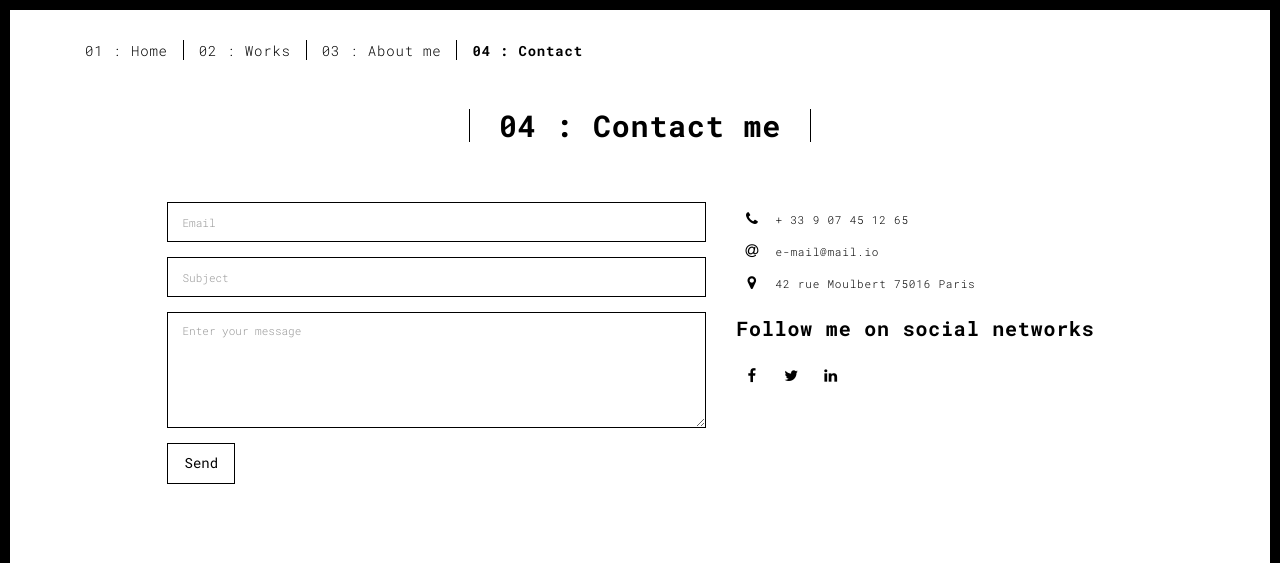
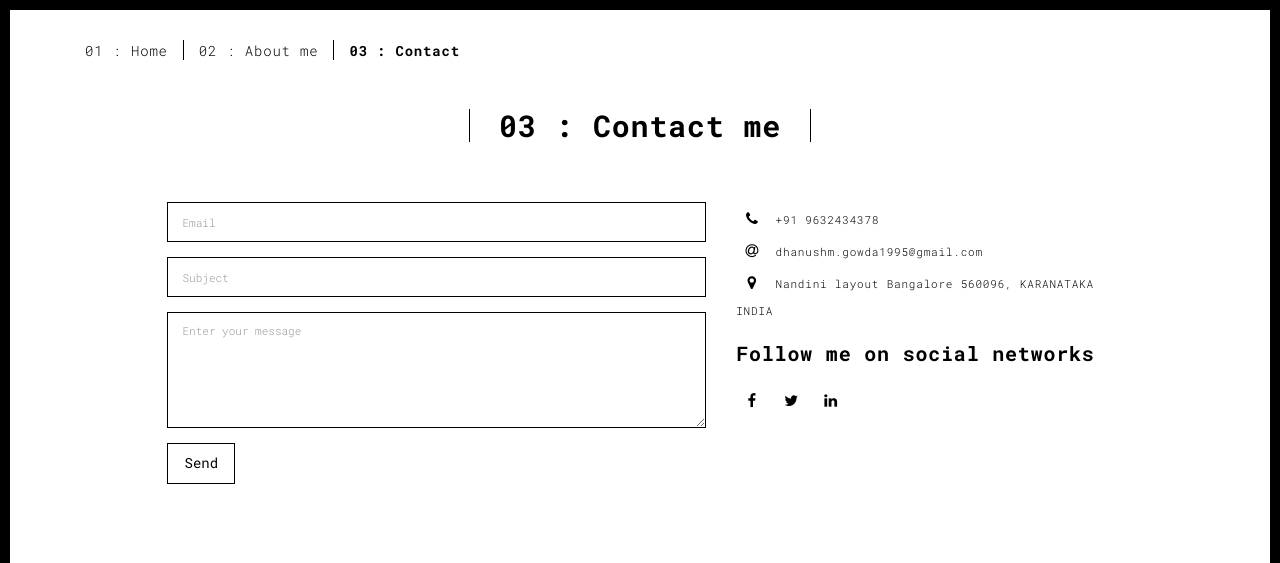
Before and after one commit to dhanushm1995/first-web, a Flask app: page /contact.html in a window 1280 px wide. Shown: the top 563 px of the page. Run offline with Flask 2, Linux system fonts and the light colour scheme; some libraries are stand-ins or nearby versions.

Commit message:
new feature

```diff
--- a/templates/contact.html
+++ b/templates/contact.html
@@ -38,9 +38,8 @@
       <div class="collapse navbar-collapse" id="navbar-collapse">
         <ul class="nav navbar-nav ">
           <li><a href="./index.html" title="">01 : Home</a></li>
-          <li><a href="./works.html" title="">02 : Works</a></li>
-          <li><a href="./about.html" title="">03 : About me</a></li>
-          <li><a href="./contact.html" title="">04 : Contact</a></li>
+          <li><a href="./about.html" title="">02 : About me</a></li>
+          <li><a href="./contact.html" title="">03 : Contact</a></li>
         </ul>
 
 
@@ -54,7 +53,7 @@
       <div class="row">
         <div class="col-xs-12">
           <div class="section-container-spacer text-center">
-            <h1 class="h2">04 : Contact me</h1>
+            <h1 class="h2">03 : Contact me</h1>
           </div>
 
           <div class="row">
@@ -79,19 +78,20 @@
                           <span class="fa-icon">
                             <i class="fa fa-phone" aria-hidden="true"></i>
                           </span>
-                          + 33 9 07 45 12 65
+                          +91 9632434378
                         </li>
                         <li>
                           <span class="fa-icon">
                             <i class="fa fa-at" aria-hidden="true"></i>
                           </span>
-                          e-mail@mail.io
+                          dhanushm.gowda1995@gmail.com
                         </li>
                         <li>
                           <span class="fa-icon">
                             <i class="fa fa fa-map-marker" aria-hidden="true"></i>
                           </span>
-                          42 rue Moulbert 75016 Paris
+                          Nandini layout Bangalore 560096,
+                             KARANATAKA INDIA
                         </li>
                       </ul>
                       <h3>Follow me on social networks</h3>
--- a/templates/index.html
+++ b/templates/index.html
@@ -38,9 +38,8 @@
       <div class="collapse navbar-collapse" id="navbar-collapse">
         <ul class="nav navbar-nav ">
           <li><a href="./index.html" title="">01 : Home</a></li>
-          <li><a href="./works.html" title="">02 : Works</a></li>
-          <li><a href="./about.html" title="">03 : About me</a></li>
-          <li><a href="./contact.html" title="">04 : Contact</a></li>
+          <li><a href="./about.html" title="">02 : About me</a></li>
+          <li><a href="./contact.html" title="">03 : Contact</a></li>
         </ul>
 
 
```
Also changed, not shown: templates/about.html (+24 -15 lines), templates/thankyou.html (+3 -4 lines), static/assets/images/profil.jpg (deleted), 1 other file.
